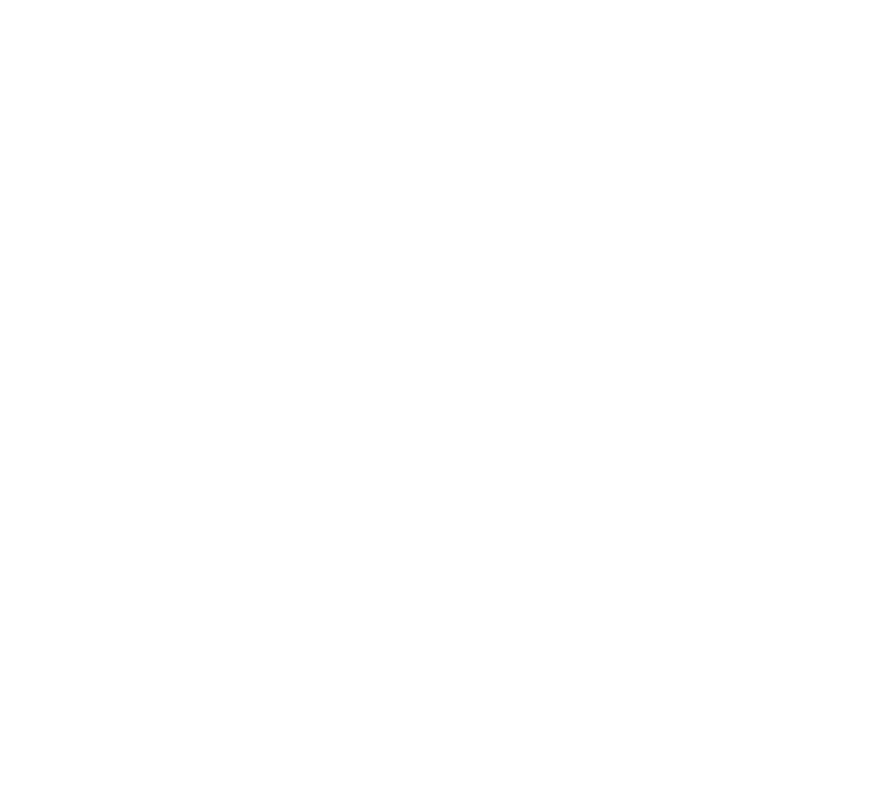
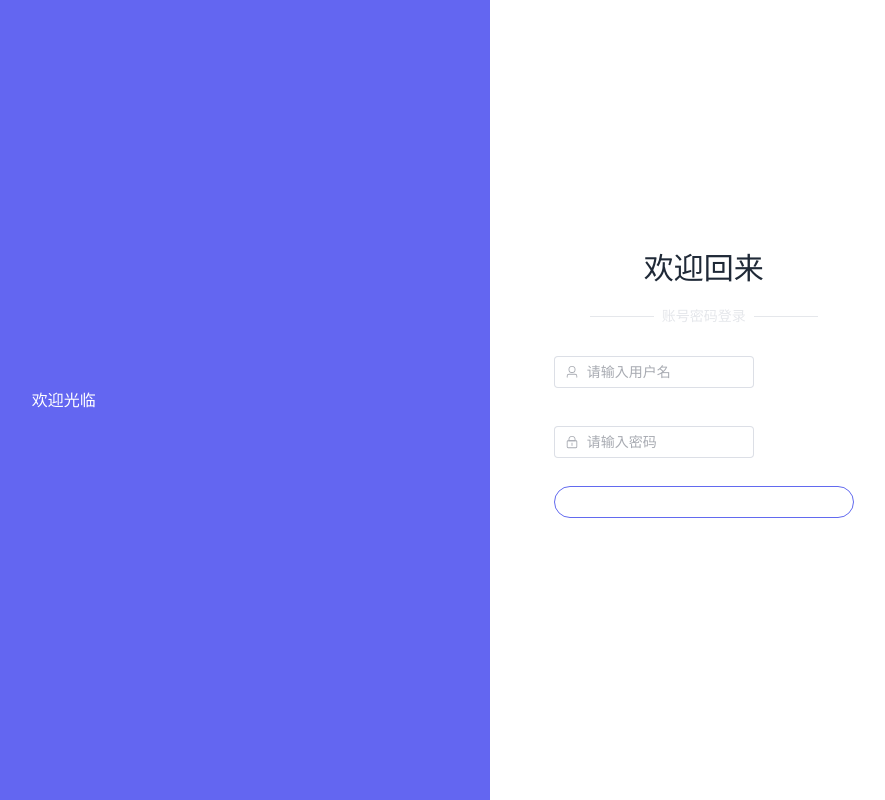
Before and after one commit to ZhangHaoMr/vue-shop, a Vue app: page /#/login in a window 1280 px wide. Shown: the whole page, without its empty margins (363-1248 px from the left). Built offline with nearby package versions, Linux system fonts and the light colour scheme.

Commit message:
style(login.vue): 改变为响应式布局

```diff
--- a/components.d.ts
+++ b/components.d.ts
@@ -11,6 +11,8 @@
   export interface GlobalComponents {
     ElButton: typeof import('element-plus/es')['ElButton']
     ElCol: typeof import('element-plus/es')['ElCol']
+    ElForm: typeof import('element-plus/es')['ElForm']
+    ElFormItem: typeof import('element-plus/es')['ElFormItem']
     ElInput: typeof import('element-plus/es')['ElInput']
     ElRow: typeof import('element-plus/es')['ElRow']
     RouterLink: typeof import('vue-router')['RouterLink']
--- a/src/views/Login/Login.vue
+++ b/src/views/Login/Login.vue
@@ -1,11 +1,127 @@
 <template>
-  <div></div>
+  <el-row>
+    <el-col :lg="16" :md="12" class="bg-indigo-500" style="color: #fff"
+      >欢迎光临</el-col
+    >
+    <el-col :lg="8" :md="12">
+      <div class="login">
+        <h2 class="fond-bold text-3xl text-gray-800">欢迎回来</h2>
+        <div
+          class="my-5 text-gray-300 flex items-center justify-center space-x-2"
+        >
+          <div class="h-[1px] w-16 bg-gray-200"></div>
+          <div class="font-extralight text-sm text-gray-200">账号密码登录</div>
+          <div class="h-[1px] w-16 bg-gray-200"></div>
+        </div>
+        <div class="inp">
+          <el-form
+            ref="ruleFormRef"
+            :model="ruleForm"
+            :rules="rules"
+            class="demo-ruleForm"
+            :size="formSize"
+            status-icon
+          >
+            <el-form-item prop="username">
+              <el-input
+                v-model="ruleForm.username"
+                class="w-50 m-2"
+                placeholder="请输入用户名"
+                :prefix-icon="User"
+              />
+            </el-form-item>
+            <el-form-item prop="password">
+              <el-input
+                v-model="ruleForm.password"
+                class="w-50 m-2"
+                placeholder="请输入密码"
+                :prefix-icon="Lock"
+                show-password
+              />
+            </el-form-item>
+            <el-form-item>
+              <el-button round color="#626aef" @click="resetForm(ruleFormRef)"
+                >登录</el-button
+              >
+            </el-form-item>
+          </el-form>
+        </div>
+      </div>
+    </el-col>
+  </el-row>
 </template>
 
 <script setup>
+import { reactive, ref } from 'vue';
+import { User, Lock } from '@element-plus/icons-vue';
 
+const formSize = ref('default');
+const ruleFormRef = ref();
+const ruleForm = reactive({
+  username: '',
+  password: ''
+});
+const rules = reactive({
+  username: [
+    {
+      required: true,
+      message: 'Please input Activity name',
+      trigger: 'blur'
+    },
+    { min: 3, max: 5, message: 'Length should be 3 to 5', trigger: 'blur' }
+  ],
+  password: [
+    {
+      required: true,
+      message: 'Please input Activity name',
+      trigger: 'blur'
+    }
+  ]
+});
+const resetForm = (formEl) => {
+  if (!formEl) return;
+  formEl.resetFields();
+};
 </script>
 
 <style lang="scss">
+.el-row {
+  width: 100vw;
+  height: 100vh;
+  .el-col {
+    display: flex;
+    justify-content: center;
+    align-items: center;
+  }
+}
+.login {
+  width: 300px;
+  height: 300px;
+  text-align: center;
+  h3 {
+    @apply text-2xl font-bold;
+  }
 
+  .box {
+    width: 100%;
+    display: flex;
+    justify-content: space-around;
+    align-items: center;
+    margin: 10px 0;
+    .gang {
+      width: 25%;
+      height: 0;
+      border: 1px solid #ecefec;
+    }
+  }
+  .inp {
+    .el-input {
+      margin: 10px 0 !important;
+    }
+    .el-button {
+      width: 100%;
+      margin: auto;
+    }
+  }
+}
 </style>
```
